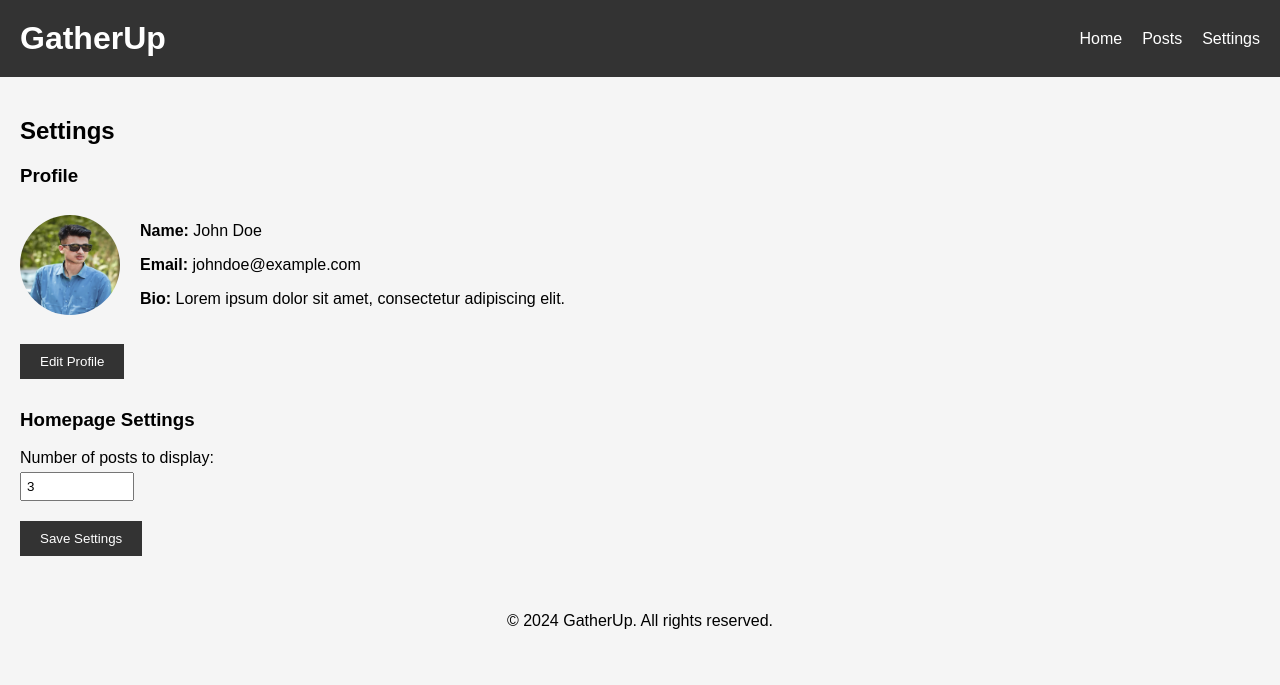
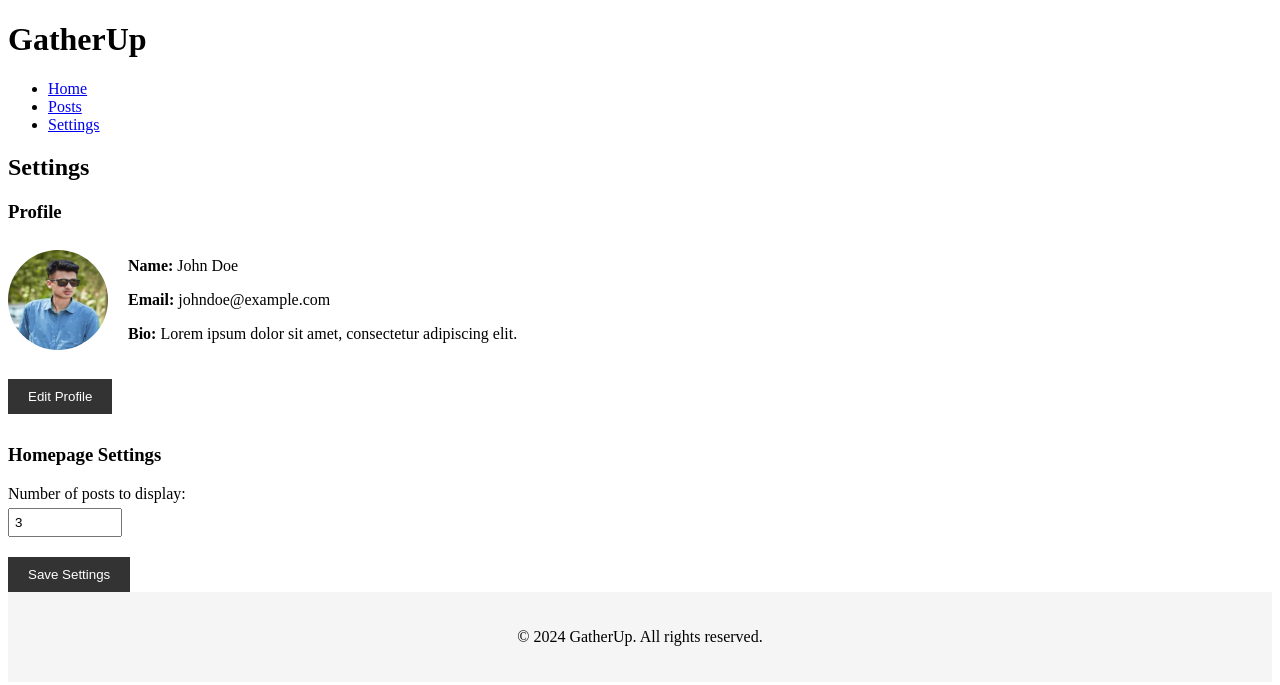
Before and after one commit to Ives-li/webWizards, a PHP site: page /settings.html in a window 1280 px wide. Shown: the top 685 px of the page. Run offline with PHP 8.4, Linux system fonts and the light colour scheme.

Commit message:
integrate css

```diff
--- a/SyFolder/Homepage/homepage.html
+++ b/SyFolder/Homepage/homepage.html
@@ -6,6 +6,7 @@
     <meta name="viewport" content="width=device-width, initial-scale=1.0">
     <title>GatherUp</title>
     <link rel="stylesheet" type="text/css" href="homepage.css">
+    <link rel="stylesheet" href="../style.css">
     <meta name="viewport" content="width=device-width, initial-scale=1">
     <script src="homepage.js"></script>
 </head>
@@ -65,15 +66,11 @@
                 </div>
             </div>
         </div>
-        <div class="add_event">
-            <button></button>
-        </div>
     </main>
 
     <footer>
         <p>&copy; 2024 GatherUp. All rights reserved.</p>
     </footer>
-
 </body>
 
 </html>
--- a/SyFolder/Settings/settings.css
+++ b/SyFolder/Settings/settings.css
@@ -1,43 +1,3 @@
-body {
-    font-family: Arial, sans-serif;
-    margin: 0;
-    padding: 0;
-    background-color: #f5f5f5;
-}
-
-header {
-    background-color: #333;
-    color: #fff;
-    padding: 20px;
-    display: flex;
-    justify-content: space-between;
-    align-items: center;
-}
-
-h1 {
-    margin: 0;
-}
-
-nav ul {
-    list-style-type: none;
-    margin: 0;
-    padding: 0;
-    display: flex;
-}
-
-nav ul li {
-    margin-left: 20px;
-}
-
-nav ul li a {
-    color: #fff;
-    text-decoration: none;
-}
-
-main {
-    padding: 20px;
-}
-
 .profile-section {
     margin-bottom: 30px;
 }
--- a/SyFolder/Settings/settings.html
+++ b/SyFolder/Settings/settings.html
@@ -6,6 +6,7 @@
     <meta name="viewport" content="width=device-width, initial-scale=1.0">
     <title>Settings</title>
     <link rel="stylesheet" href="settings.css">
+    <link rel="stylesheet" href="../style.css">
 </head>
 
 <body>
@@ -13,9 +14,9 @@
         <h1>GatherUp</h1>
         <nav>
             <ul class="navbar">
-                <li class="active"><a href="../Homepage/homepage.html">Home</a></li>
+                <li><a href="../Homepage/homepage.html">Home</a></li>
                 <li><a href="../Posts/posts.html">Posts</a></li>
-                <li><a href="../Settings/settings.html">Settings</a></li>
+                <li class="active"><a href="../Settings/settings.html">Settings</a></li>
             </ul>
         </nav>
     </header>
@@ -49,7 +50,6 @@
     <footer>
         <p>&copy; 2024 GatherUp. All rights reserved.</p>
     </footer>
-
 </body>
 
 </html>
```
Also changed, not shown: SyFolder/Homepage/homepage.css (+0 -40 lines), SyFolder/Posts/add_post.html (added, +44 -0 lines), SyFolder/Posts/posts.css (+12 -40 lines), SyFolder/Posts/posts.html (+4 -17 lines), SyFolder/style.css (added, +62 -0 lines).
